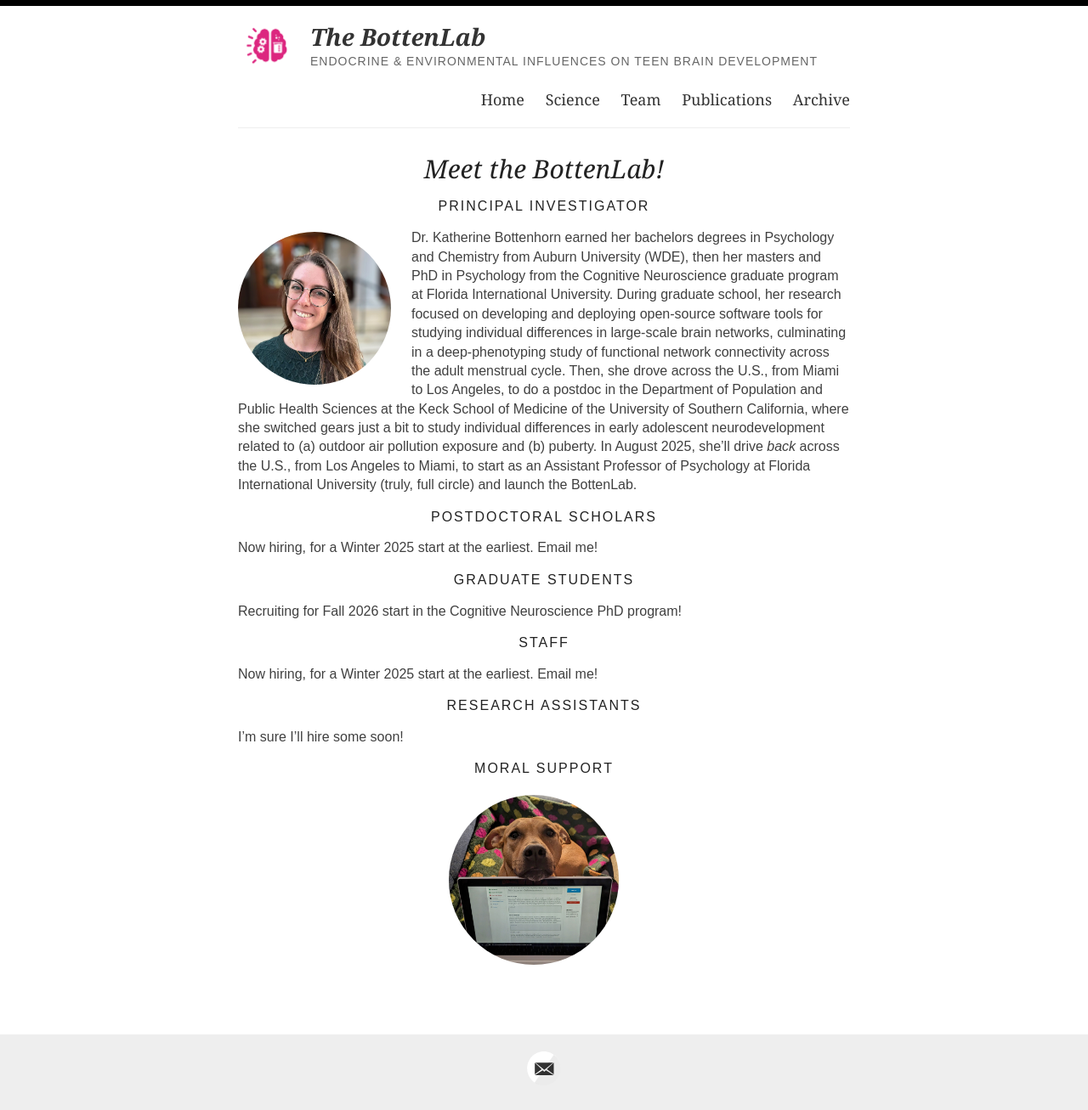
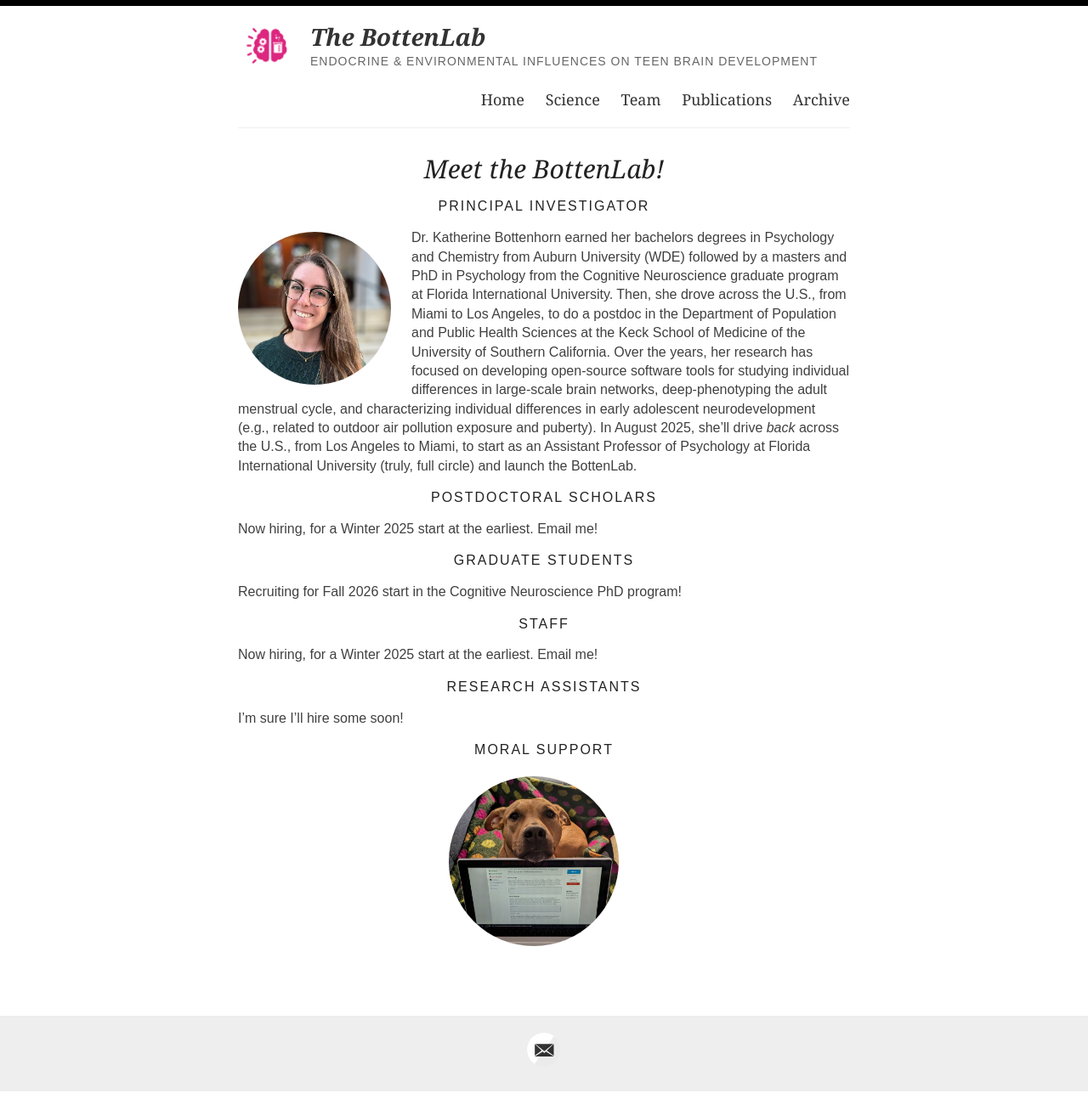
Before and after one commit to Bottenlab/bottenlab.github.io, a Jekyll site: the page built from _pages/team.md, in a window 1280 px wide. Shown: the whole page at 85% size. Built offline with Jekyll 4.4.1, drawn with Linux system fonts in a browser that asks for light colours; some web fonts are replaced; after the commit the page ends 1285 px from its top, so only the background shows below that.

Commit message:
edit blurb

```diff
--- a/_pages/team.md
+++ b/_pages/team.md
@@ -8,7 +8,7 @@ permalink: /team/
 
 [<span class="image left-rounded"><img src="{{ site.baseurl }}/images/bottenhorn-headshot.jpeg" alt="Katherine L. Bottenhorn, PhD" style="width: 200px;"/></span>]({{ site.baseurl }}/)
 
-<strong>Dr. Katherine Bottenhorn</strong> earned her bachelors degrees in Psychology and Chemistry from Auburn University (WDE), then her masters and PhD in Psychology from the Cognitive Neuroscience graduate program at Florida International University. During graduate school, her research focused on developing and deploying open-source software tools for studying individual differences in large-scale brain networks, culminating in a deep-phenotyping study of functional network connectivity across the adult menstrual cycle. Then, she drove across the U.S., from Miami to Los Angeles, to do a postdoc in the Department of Population and Public Health Sciences at the Keck School of Medicine of the University of Southern California, where she switched gears just a bit to study individual differences in early adolescent neurodevelopment related to (a) outdoor air pollution exposure and (b) puberty. In August 2025, she'll drive _back_ across the U.S., from Los Angeles to Miami, to start as an Assistant Professor of Psychology at Florida International University (truly, full circle) and launch the BottenLab.
+<strong>Dr. Katherine Bottenhorn</strong> earned her bachelors degrees in Psychology and Chemistry from Auburn University (WDE) followed by a masters and PhD in Psychology from the Cognitive Neuroscience graduate program at Florida International University. Then, she drove across the U.S., from Miami to Los Angeles, to do a postdoc in the Department of Population and Public Health Sciences at the Keck School of Medicine of the University of Southern California. Over the years, her research has focused on developing open-source software tools for studying individual differences in large-scale brain networks, deep-phenotyping the adult menstrual cycle, and characterizing individual differences in early adolescent neurodevelopment (e.g., related to outdoor air pollution exposure and puberty). In August 2025, she'll drive _back_ across the U.S., from Los Angeles to Miami, to start as an Assistant Professor of Psychology at Florida International University (truly, full circle) and launch the BottenLab.
 
 ### Postdoctoral Scholars
 
```
